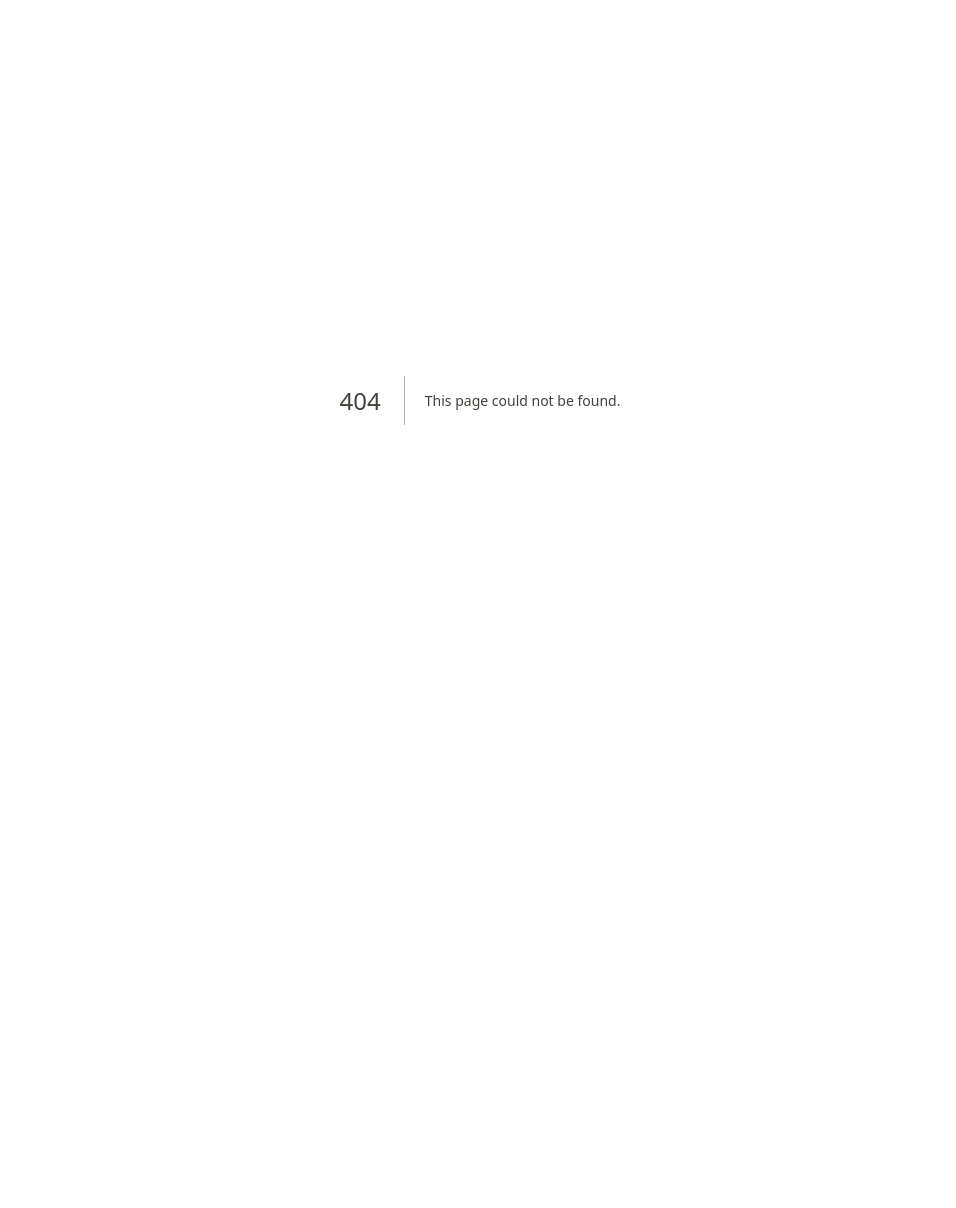
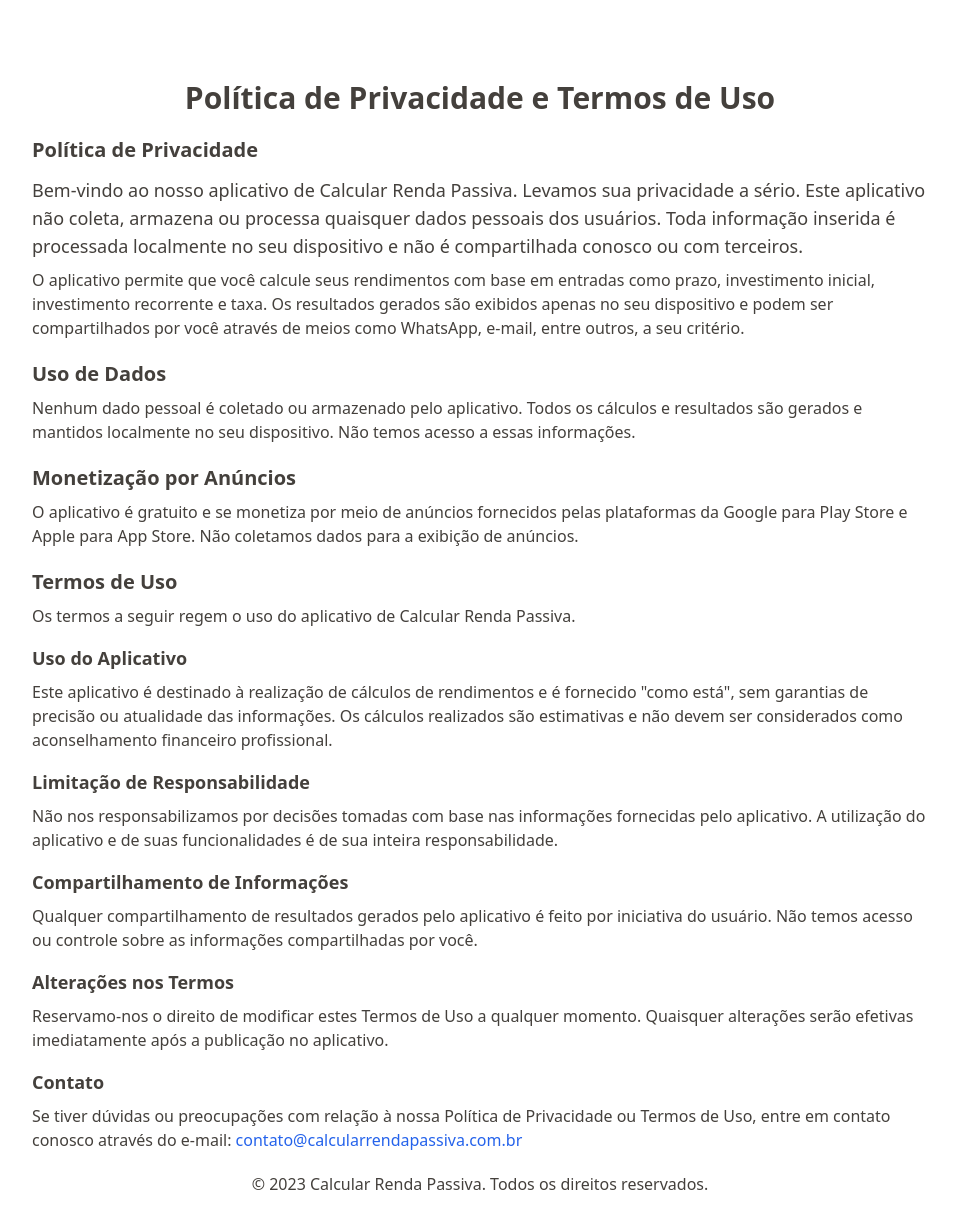
Before and after one commit to cwrsiqueira/calcularrendapassiva, a Next.js app: page /politica-de-privacidade in a window 1280 px wide. Before the commit this address had no page. Shown: the whole page, without its empty margins (160-1116 px from the left). Before the commit the page ends 800 px from the top, so only its background shows below. Built offline with nearby package versions, Linux system fonts and the light colour scheme.

Commit message:
Implementação da página Política de Privacidade

```diff
--- /dev/null
+++ b/app/politica-de-privacidade/page.tsx
@@ -0,0 +1,59 @@
+const politicaDePrivacidade = () => {
+    return (
+        <div>
+            <div className="mx-auto mt-20 max-w-4xl">
+                <h1 className="text-center text-3xl font-bold mb-5">Política de Privacidade e Termos de Uso</h1>
+
+                <h2 className="text-xl font-semibold mt-5">Política de Privacidade</h2>
+                <p className="mt-3 text-lg">
+                    Bem-vindo ao nosso aplicativo de Calcular Renda Passiva. Levamos sua privacidade a sério. Este
+                    aplicativo não coleta, armazena ou processa quaisquer dados pessoais dos usuários. Toda informação inserida
+                    é processada localmente no seu dispositivo e não é compartilhada conosco ou com terceiros.
+                </p>
+                <p className="mt-2">
+                    O aplicativo permite que você calcule seus rendimentos com base em entradas como prazo, investimento
+                    inicial, investimento recorrente e taxa. Os resultados gerados são exibidos apenas no seu dispositivo e
+                    podem ser compartilhados por você através de meios como WhatsApp, e-mail, entre outros, a seu critério.
+                </p>
+
+                <h2 className="text-xl font-semibold mt-5">Uso de Dados</h2>
+                <p className="mt-2">Nenhum dado pessoal é coletado ou armazenado pelo aplicativo. Todos os cálculos e resultados são gerados e
+                    mantidos localmente no seu dispositivo. Não temos acesso a essas informações.</p>
+
+                <h2 className="text-xl font-semibold mt-5">Monetização por Anúncios</h2>
+                <p className="mt-2">O aplicativo é gratuito e se monetiza por meio de anúncios fornecidos pelas plataformas da Google para Play
+                    Store e Apple para App Store. Não coletamos dados para a exibição de anúncios.</p>
+
+                <h2 className="text-xl font-semibold mt-5">Termos de Uso</h2>
+                <p className="mt-2">Os termos a seguir regem o uso do aplicativo de Calcular Renda Passiva.</p>
+                <h3 className="text-lg font-semibold mt-4">Uso do Aplicativo</h3>
+                <p className="mt-2">Este aplicativo é destinado à realização de cálculos de rendimentos e é fornecido &quot;como está&quot;, sem garantias
+                    de precisão ou atualidade das informações. Os cálculos realizados são estimativas e não devem ser
+                    considerados como aconselhamento financeiro profissional.</p>
+
+                <h3 className="text-lg font-semibold mt-4">Limitação de Responsabilidade</h3>
+                <p className="mt-2">Não nos responsabilizamos por decisões tomadas com base nas informações fornecidas pelo aplicativo. A
+                    utilização do aplicativo e de suas funcionalidades é de sua inteira responsabilidade.</p>
+
+                <h3 className="text-lg font-semibold mt-4">Compartilhamento de Informações</h3>
+                <p className="mt-2">Qualquer compartilhamento de resultados gerados pelo aplicativo é feito por iniciativa do usuário. Não temos
+                    acesso ou controle sobre as informações compartilhadas por você.</p>
+
+                <h3 className="text-lg font-semibold mt-4">Alterações nos Termos</h3>
+                <p className="mt-2">Reservamo-nos o direito de modificar estes Termos de Uso a qualquer momento. Quaisquer alterações serão
+                    efetivas imediatamente após a publicação no aplicativo.</p>
+
+                <h3 className="text-lg font-semibold mt-4">Contato</h3>
+                <p className="mt-2">Se tiver dúvidas ou preocupações com relação à nossa Política de Privacidade ou Termos de Uso, entre em
+                    contato conosco através do e-mail: <a href="mailto:contato@calcularrendapassiva.com.br" className="text-blue-600 hover:underline">contato@calcularrendapassiva.com.br</a></p>
+
+                <footer className="mt-5 mb-3 text-center">
+                    <p>© {new Date().getFullYear()} Calcular Renda Passiva. Todos os direitos reservados.</p>
+                </footer>
+            </div>
+
+        </div>
+    )
+}
+
+export default politicaDePrivacidade;
```
